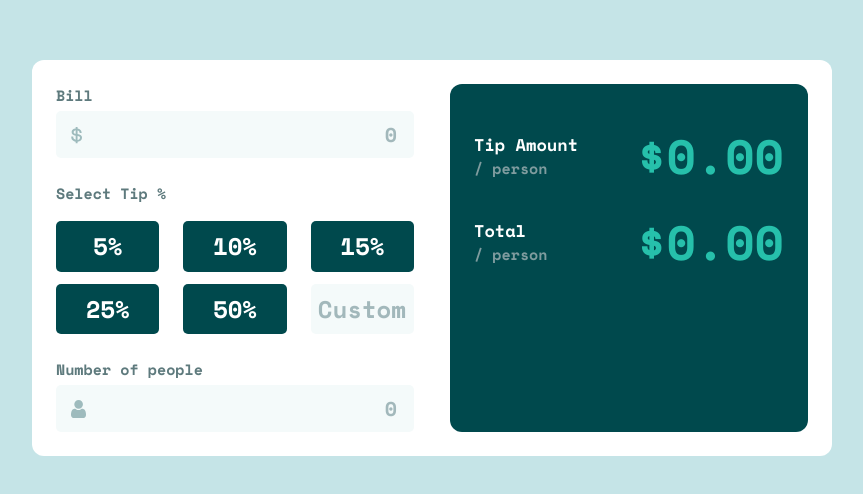
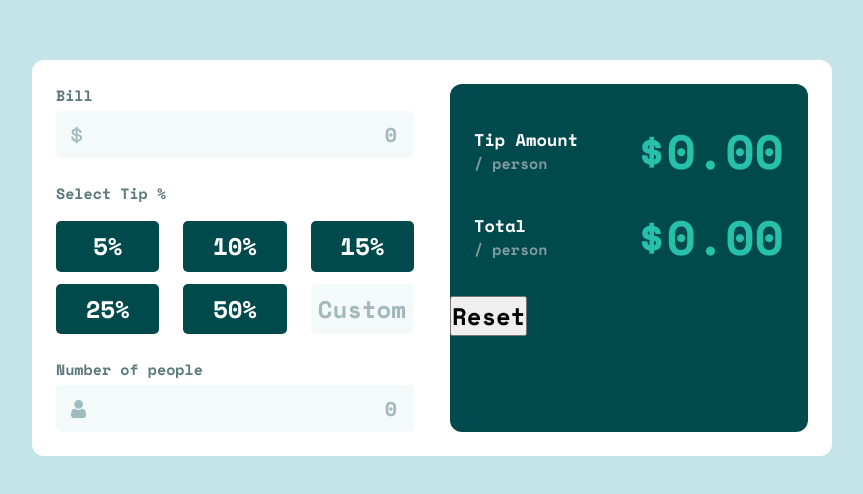
Before and after one commit to Tomas-Arrativel/tip-calculator, a React (Vite) app: page / in a window 1280 px wide. Shown: the part 142-636 px from the top of the page, without its empty margins (208-1071 px from the left). Built offline with nearby package versions, Linux system fonts and the light colour scheme.

Commit message:
changing something in the style

```diff
--- a/src/containers/TipResult/TipResult.module.css
+++ b/src/containers/TipResult/TipResult.module.css
@@ -4,12 +4,15 @@
   border-radius: 0.5rem;
 }
 
+.tipContainer {
+  padding: 1rem;
+  padding-top: 1.3rem;
+}
+
 .tips {
   display: flex;
   justify-content: space-between;
   align-items: center;
-  margin-top: 1.5rem;
-  padding: 0 1rem;
 }
 .tips:last-child {
   margin-top: 0.6rem;
@@ -34,3 +37,6 @@
   color: var(--cyan);
   font-size: 2rem;
 }
+
+.btn {
+}
--- a/src/containers/TipResult/TipResult.tsx
+++ b/src/containers/TipResult/TipResult.tsx
@@ -3,6 +3,7 @@ import styles from './TipResult.module.css';
 const TipResult = () => {
   return (
     <section className={styles.container}>
+      <div className={styles.tipContainer}>
         <div className={styles.tips}>
           <div className={styles.textCont}>
             <p>Tip Amount</p>
@@ -18,6 +19,8 @@ const TipResult = () => {
           </div>
           <p className={styles.tipNumbers}>$0.00</p>
         </div>
+      </div>
+      <button className={styles.btn}>Reset</button>
     </section>
   );
 };
```
Lines whose indentation alone changed are shown as unchanged.
